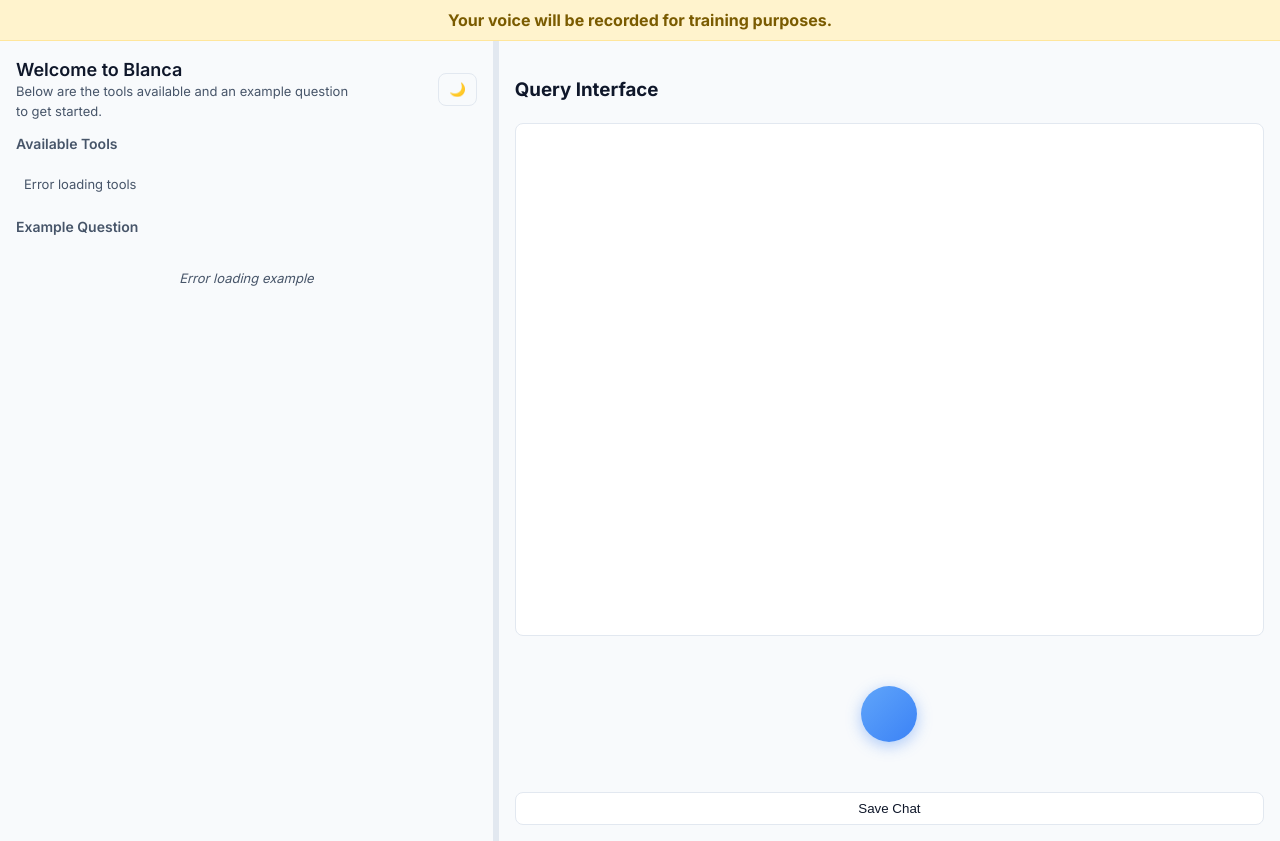
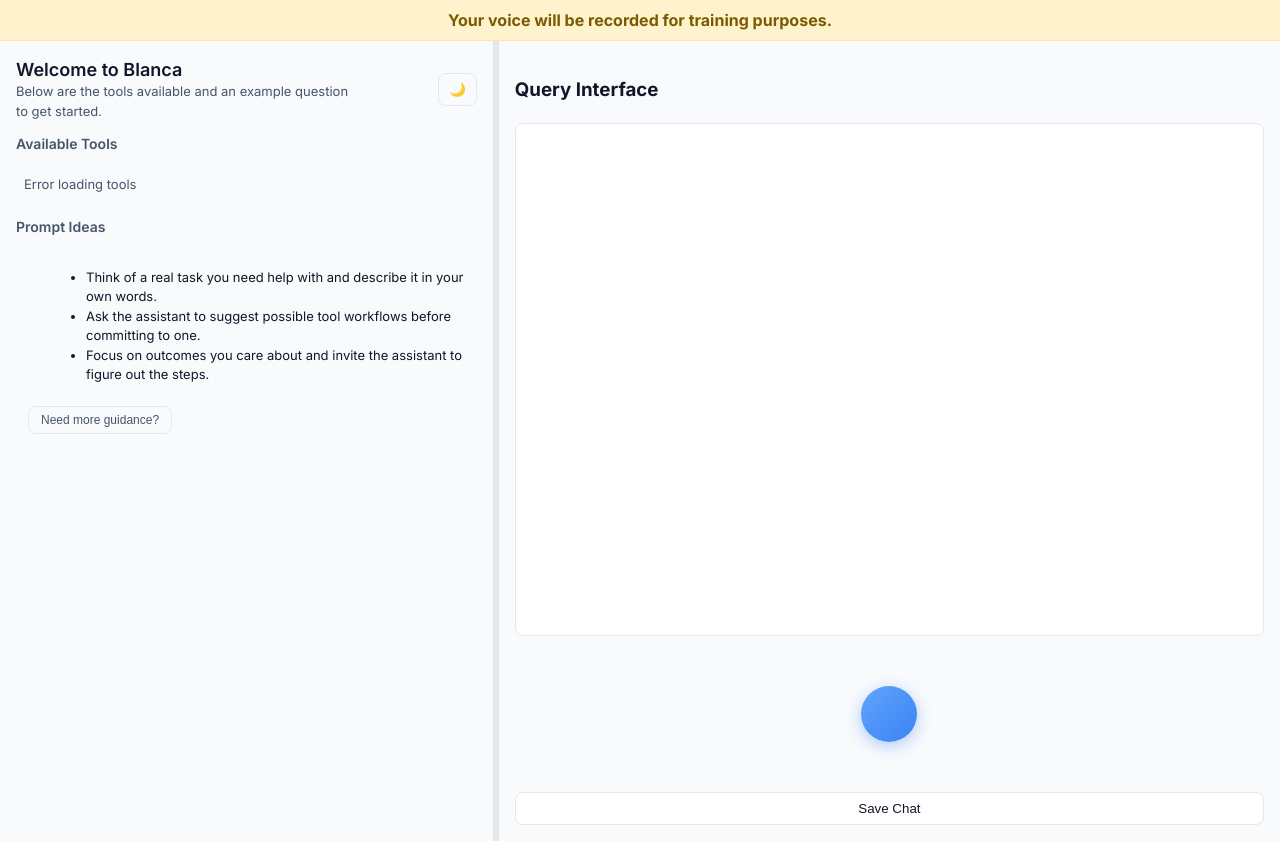
Before and after one commit to GottaGetPaid/BAIR-Project-Prototype, a Flask app: page / in a window 1280 px wide. Run offline with Flask 3, Linux system fonts and the light colour scheme; parts of the project's set-up code (start-up, migrations or seed data) failed here and were passed over.

Commit message:
Switch example prompt out for hardcoded prompt suggestions

```diff
--- a/web/app.py
+++ b/web/app.py
@@ -757,6 +757,7 @@
     recording_end_time: str = None,
     tools_shown: list = None,
     example_prompt_shown: str = None,
+    prompt_ideas: list = None,
     is_first_prompt: bool = False
 ) -> tuple[str, str]:
     """Save voice metadata to a JSON file. Returns (transcript, recording_path)."""
@@ -873,6 +874,7 @@
             "is_first_prompt_in_session": is_first_prompt,
             "tools_shown": tools_shown or [],
             "example_prompt_shown": example_prompt_shown or "",
+            "prompt_ideas": prompt_ideas or [],
             "saved_at": datetime.utcnow().isoformat() + 'Z'
         }
 
@@ -1112,6 +1114,7 @@
                                         recording_end_time = control_msg.get('recording_end_time')
                                         tools_shown = control_msg.get('tools_shown', [])
                                         example_prompt_shown = control_msg.get('example_prompt_shown', '')
+                                        prompt_ideas = control_msg.get('prompt_ideas', [])
                                         is_first_prompt = control_msg.get('is_first_prompt_in_session', False)
 
                                         # Save voice metadata and get recording_path
@@ -1124,6 +1127,7 @@
                                             recording_end_time,
                                             tools_shown,
                                             example_prompt_shown,
+                                            prompt_ideas,
                                             is_first_prompt
                                         )
 
--- a/web/templates/upload.html
+++ b/web/templates/upload.html
@@ -122,10 +122,19 @@
                 </div>
             </div>
 
-            <div id="example-question-panel" style="margin-top: 12px;">
-                <div class="section-title">Example Question</div>
-                <div id="example-question-content" class="sample-prompt-text" style="padding: 12px; background: var(--color-surface-light); border-radius: 8px; font-style: italic; font-size: 13px;">
-                    <p class="subtle">Loading...</p>
+            <div id="prompt-ideas-panel" style="margin-top: 12px;">
+                <div class="section-title">Prompt Ideas</div>
+                <div id="prompt-ideas-content" style="padding: 12px; background: var(--color-surface-light); border-radius: 8px;">
+                    <ul id="prompt-ideas-list" class="prompt-ideas-list" style="list-style: disc; margin-left: 18px; font-size: 13px; color: var(--color-text-secondary);">
+                        <li class="subtle">Loading ideas...</li>
+                    </ul>
+                    <button id="toggle-example-btn" class="btn btn-ghost" style="margin-top: 8px; font-size: 12px; padding: 6px 12px;">Need more guidance?</button>
+                    <div id="example-question-wrapper" class="hidden" style="margin-top: 8px;">
+                        <div class="section-subtitle" style="font-size: 12px; text-transform: uppercase; color: var(--color-text-secondary); letter-spacing: 0.06em;">Sample Prompt</div>
+                        <div id="example-question-content" class="sample-prompt-text" style="padding: 10px; background: rgba(0,0,0,0.05); border-radius: 6px; font-size: 13px; font-style: italic; color: var(--color-text-secondary);">
+                            <p class="subtle">Loading...</p>
+                        </div>
+                    </div>
                 </div>
             </div>
 
@@ -305,12 +314,49 @@
         if (sampleEl) sampleEl.textContent = startSamplePrompt ? `Try asking: “${startSamplePrompt}”` : '';
     }
     // Load and display BFCL tools
+    function generatePromptIdeas(tools) {
+        const ideas = [];
+        if (!tools || tools.length === 0) {
+            return [
+                'Describe a personal goal or plan and ask the assistant how it might use the available tools to help.',
+                'Invent a scenario and challenge the assistant to figure out which tool (if any) should be used.',
+                'Ask for suggestions first, then refine your request into a detailed plan.'
+            ];
+        }
+
+        const toolNames = tools.map(t => t.name.replace(/_/g, ' '));
+        const toolDescriptions = tools.map(t => t.description || '').map(desc => desc.charAt(0).toLowerCase() + desc.slice(1));
+
+        ideas.push(`Describe your own situation where the assistant should ${toolDescriptions[0]}. Focus on the details that matter to you.`);
+
+        if (toolNames.length >= 2) {
+            ideas.push(`Create a challenge that makes the assistant combine <strong>${toolNames[0]}</strong> and <strong>${toolNames[1]}</strong> in a single response.`);
+        }
+
+        ideas.push('Invite the assistant to brainstorm multiple approaches before choosing which tool (if any) to call.');
+
+        return ideas;
+    }
+
+    function renderPromptIdeas(ideas) {
+        const listEl = document.getElementById('prompt-ideas-list');
+        if (!listEl) return;
+
+        listEl.innerHTML = '';
+        ideas.forEach(text => {
+            const li = document.createElement('li');
+            li.innerHTML = text;
+            listEl.appendChild(li);
+        });
+    }
+
     function loadBFCLTools() {
         fetch('/get_bfcl_tools')
             .then(r => r.json())
             .then(data => {
                 const toolsList = document.getElementById('tools-list');
                 const exampleQuestionContent = document.getElementById('example-question-content');
+                const toggleExampleBtn = document.getElementById('toggle-example-btn');
 
                 if (data.tools && data.tools.length > 0) {
                     // Store tools for metadata tracking
@@ -342,20 +388,51 @@
                     currentToolsShown = [];
                 }
 
-                if (data.exampleQuestion) {
-                    currentExamplePrompt = data.exampleQuestion; // Store for metadata
-                    exampleQuestionContent.innerHTML = `<p>"${data.exampleQuestion}"</p>`;
-                } else {
-                    currentExamplePrompt = '';
-                    exampleQuestionContent.innerHTML = '<p class="subtle">No example available</p>';
-                }
+                fetchedExamplePrompt = data.exampleQuestion || '';
+                exampleQuestionContent.innerHTML = '<p class="subtle">Click the button above to view a sample prompt.</p>';
+                exampleRevealed = false;
+                currentExamplePrompt = '';
+                if (toggleExampleBtn) toggleExampleBtn.textContent = 'Need more guidance?';
+
+                currentPromptIdeas = generatePromptIdeas(currentToolsShown);
+                renderPromptIdeas(currentPromptIdeas);
             })
             .catch(err => {
                 console.warn('Failed to load BFCL tools', err);
                 document.getElementById('tools-list').innerHTML = '<p class="subtle" style="padding: 8px;">Error loading tools</p>';
                 document.getElementById('example-question-content').innerHTML = '<p class="subtle">Error loading example</p>';
+                renderPromptIdeas([
+                    'Think of a real task you need help with and describe it in your own words.',
+                    'Ask the assistant to suggest possible tool workflows before committing to one.',
+                    'Focus on outcomes you care about and invite the assistant to figure out the steps.'
+                ]);
             });
     }
+
+    // Handle example prompt reveal
+    document.getElementById('toggle-example-btn')?.addEventListener('click', () => {
+        const wrapper = document.getElementById('example-question-wrapper');
+        const exampleContent = document.getElementById('example-question-content');
+        const toggleBtn = document.getElementById('toggle-example-btn');
+        if (!wrapper || !exampleContent || !toggleBtn) return;
+
+        const isHidden = wrapper.classList.contains('hidden');
+        if (isHidden) {
+            wrapper.classList.remove('hidden');
+            toggleBtn.textContent = 'Hide sample prompt';
+            exampleContent.innerHTML = fetchedExamplePrompt
+                ? `<p>"${fetchedExamplePrompt}"</p>`
+                : '<p class="subtle">No example available</p>';
+            currentExamplePrompt = fetchedExamplePrompt || '';
+            exampleRevealed = true;
+        } else {
+            wrapper.classList.add('hidden');
+            toggleBtn.textContent = 'Need more guidance?';
+            exampleContent.innerHTML = '<p class="subtle">Click the button above to view a sample prompt.</p>';
+            currentExamplePrompt = '';
+            exampleRevealed = false;
+        }
+    });
 
     // Render at load
     renderStartTopics();
@@ -676,7 +753,10 @@
 
     // Track context metadata (tools shown, example prompt)
     let currentToolsShown = [];
+    let fetchedExamplePrompt = '';
     let currentExamplePrompt = '';
+    let exampleRevealed = false;
+    let currentPromptIdeas = [];
 
     async function startDeepgramStreaming() {
         console.log('Starting Deepgram streaming...');
@@ -989,6 +1069,7 @@
                 recording_end_time: recordingEndTime,
                 tools_shown: currentToolsShown,
                 example_prompt_shown: currentExamplePrompt,
+                prompt_ideas: currentPromptIdeas,
                 is_first_prompt_in_session: (promptNumber === 1)
             }));
             console.log(`Sent finalize message for ${sessionId}/prompt_${promptNumber} - keeping connection open for LLM response`);
```
